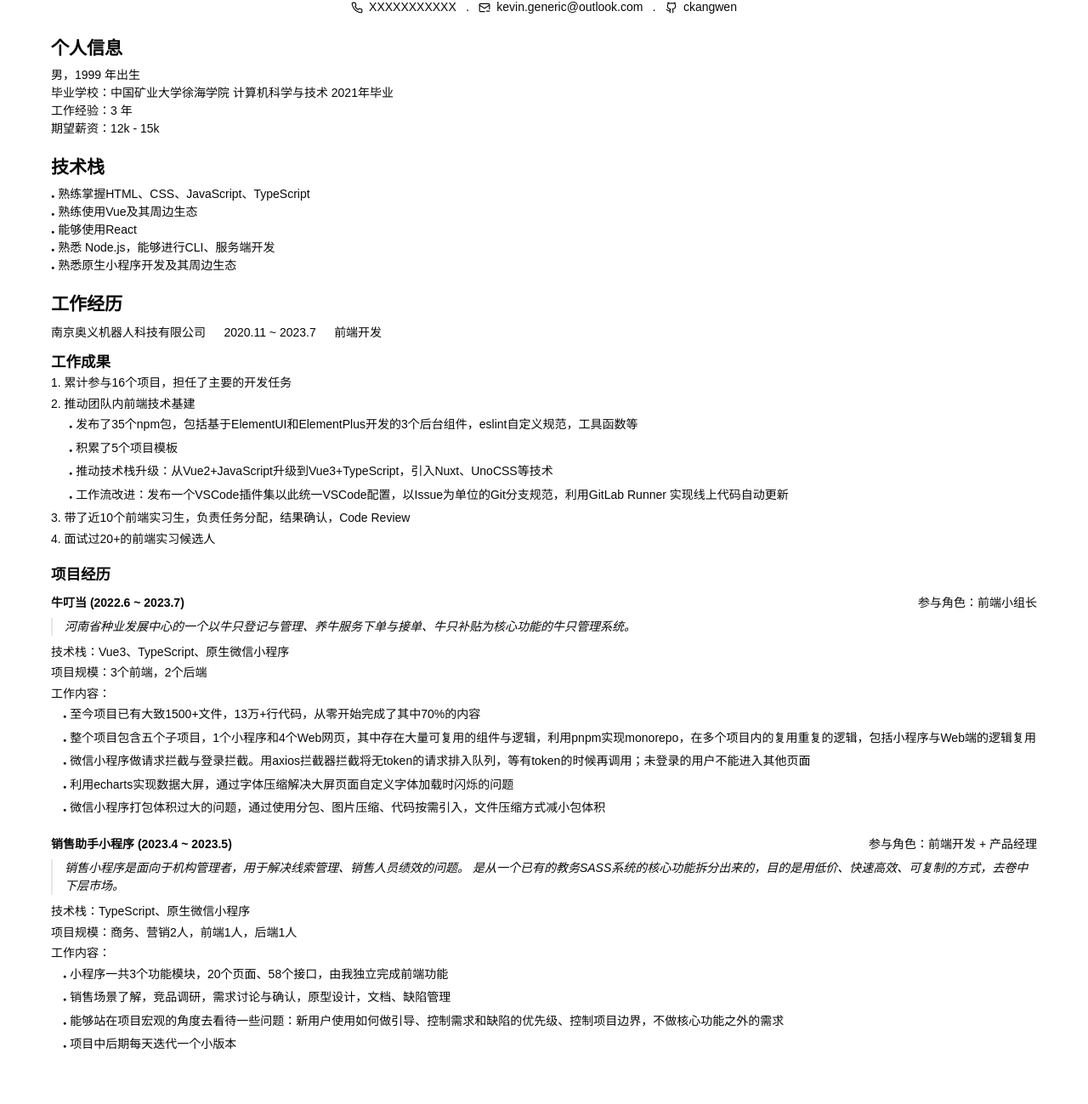
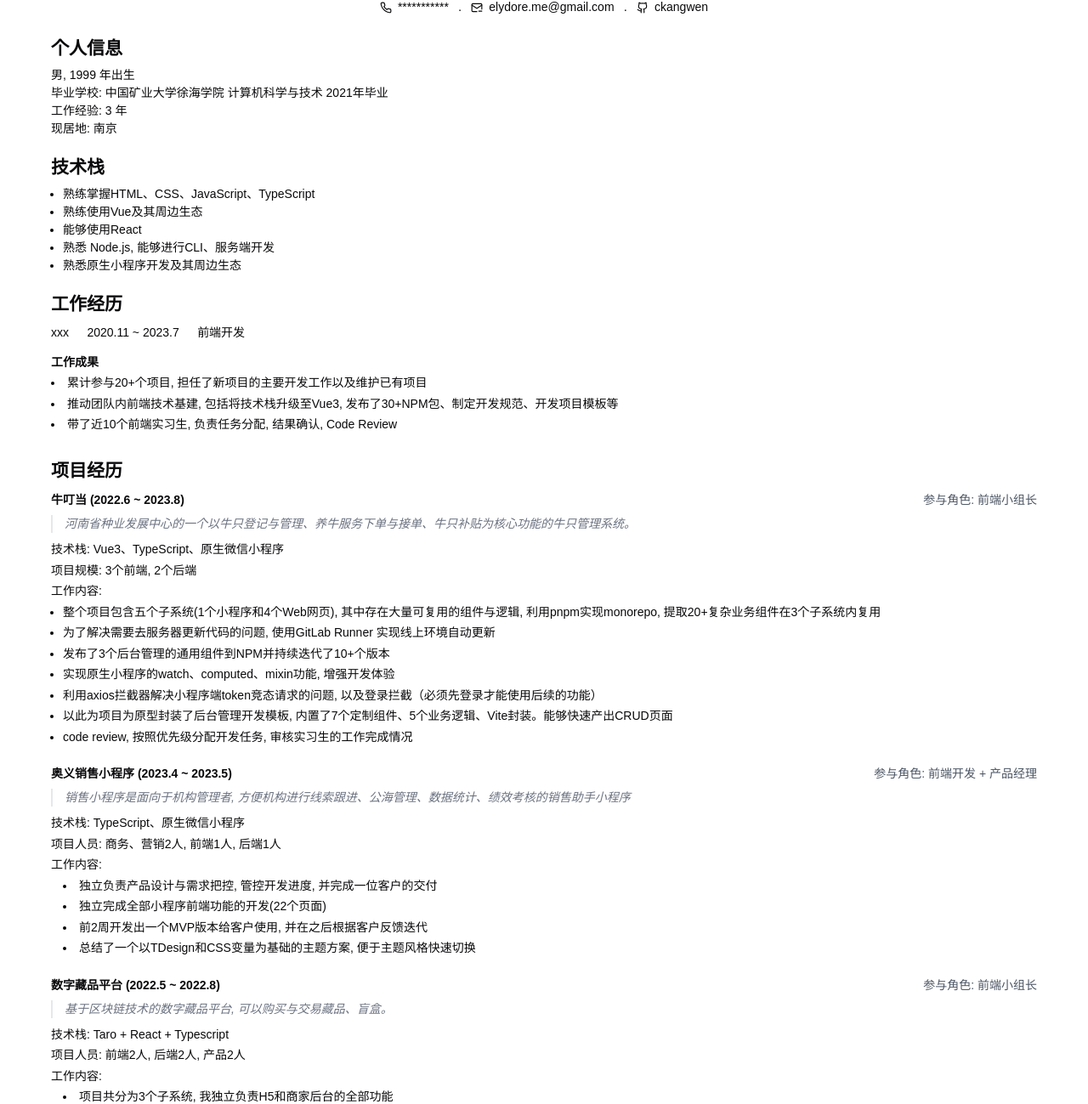
Before and after one commit to ckangwen/resume, a plain HTML site: page index.html in a window 1280 px wide. Shown: the part 84-1383 px from the top of the page at 85% size. Drawn offline with nearby package versions, Linux system fonts and the light colour scheme; a small style sheet from the web is missing.

Commit message:
feat: update resume

```diff
--- a/index.html
+++ b/index.html
@@ -1,15 +1,12 @@
 <!DOCTYPE html>
 <html>
+
 <head>
   <meta charset="UTF-8" />
   <meta name="viewport" content="width=device-width initial-scale=1" />
   <title>个人简历</title>
-    <link
-      rel="stylesheet"
-      href="https://cdn.staticfile.org/lxgw-wenkai-screen-webfont/1.6.0/lxgwwenkaiscreen.css"
-      media="print"
-      onload="this.media='all'"
-    />
+  <link rel="stylesheet" href="https://cdn.staticfile.org/lxgw-wenkai-screen-webfont/1.6.0/lxgwwenkaiscreen.css"
+    media="print" onload="this.media='all'" />
   <link rel="stylesheet" href="./styles/index.css" />
   <script src="https://unpkg.com/vue@3/dist/vue.global.js"></script>
   <script src="https://cdn.tailwindcss.com"></script>
@@ -21,26 +18,44 @@
     }
   </style>
 </head>
+
 <body class="typora-export os-windows">
   <div id="app" class="is-node">
     <center>
-        <h1 class="font-bold text-4xl">XXX</h1>
+      <h1 class="font-bold text-4xl">曹**</h1>
       <div class="mt-2">
         <div class="inline-flex items-center">
-            <svg class="w-4 h-4 mr-2" xmlns="http://www.w3.org/2000/svg" width="24" height="24" viewBox="0 0 24 24" fill="none" stroke="currentColor" stroke-width="2" stroke-linecap="round" stroke-linejoin="round" class="lucide lucide-phone"><path d="M22 16.92v3a2 2 0 0 1-2.18 2 19.79 19.79 0 0 1-8.63-3.07 19.5 19.5 0 0 1-6-6 19.79 19.79 0 0 1-3.07-8.67A2 2 0 0 1 4.11 2h3a2 2 0 0 1 2 1.72 12.84 12.84 0 0 0 .7 2.81 2 2 0 0 1-.45 2.11L8.09 9.91a16 16 0 0 0 6 6l1.27-1.27a2 2 0 0 1 2.11-.45 12.84 12.84 0 0 0 2.81.7A2 2 0 0 1 22 16.92z"/></svg>
-            <span>XXXXXXXXXXX</span>
+          <svg class="w-4 h-4 mr-2" xmlns="http://www.w3.org/2000/svg" width="24" height="24" viewBox="0 0 24 24"
+            fill="none" stroke="currentColor" stroke-width="2" stroke-linecap="round" stroke-linejoin="round"
+            class="lucide lucide-phone">
+            <path
+              d="M22 16.92v3a2 2 0 0 1-2.18 2 19.79 19.79 0 0 1-8.63-3.07 19.5 19.5 0 0 1-6-6 19.79 19.79 0 0 1-3.07-8.67A2 2 0 0 1 4.11 2h3a2 2 0 0 1 2 1.72 12.84 12.84 0 0 0 .7 2.81 2 2 0 0 1-.45 2.11L8.09 9.91a16 16 0 0 0 6 6l1.27-1.27a2 2 0 0 1 2.11-.45 12.84 12.84 0 0 0 2.81.7A2 2 0 0 1 22 16.92z" />
+          </svg>
+          <span>***********</span>
         </div>
         <span class="mx-2">·</span>
 
         <div class="inline-flex items-center">
-            <svg class="w-4 h-4 mr-2" xmlns="http://www.w3.org/2000/svg" width="24" height="24" viewBox="0 0 24 24" fill="none" stroke="currentColor" stroke-width="2" stroke-linecap="round" stroke-linejoin="round" class="lucide lucide-mail-minus"><path d="M22 15V6a2 2 0 0 0-2-2H4a2 2 0 0 0-2 2v12c0 1.1.9 2 2 2h8"/><path d="m22 7-8.97 5.7a1.94 1.94 0 0 1-2.06 0L2 7"/><path d="M16 19h6"/></svg>
-            <span>kevin.generic@outlook.com</span>
+          <svg class="w-4 h-4 mr-2" xmlns="http://www.w3.org/2000/svg" width="24" height="24" viewBox="0 0 24 24"
+            fill="none" stroke="currentColor" stroke-width="2" stroke-linecap="round" stroke-linejoin="round"
+            class="lucide lucide-mail-minus">
+            <path d="M22 15V6a2 2 0 0 0-2-2H4a2 2 0 0 0-2 2v12c0 1.1.9 2 2 2h8" />
+            <path d="m22 7-8.97 5.7a1.94 1.94 0 0 1-2.06 0L2 7" />
+            <path d="M16 19h6" />
+          </svg>
+          <span>elydore.me@gmail.com</span>
         </div>
         <span class="mx-2">·</span>
 
         <div class="inline-flex items-center">
-            <svg class="w-4 h-4 mr-2" xmlns="http://www.w3.org/2000/svg" width="24" height="24" viewBox="0 0 24 24" fill="none" stroke="currentColor" stroke-width="2" stroke-linecap="round" stroke-linejoin="round" class="lucide lucide-github"><path d="M15 22v-4a4.8 4.8 0 0 0-1-3.5c3 0 6-2 6-5.5.08-1.25-.27-2.48-1-3.5.28-1.15.28-2.35 0-3.5 0 0-1 0-3 1.5-2.64-.5-5.36-.5-8 0C6 2 5 2 5 2c-.3 1.15-.3 2.35 0 3.5A5.403 5.403 0 0 0 4 9c0 3.5 3 5.5 6 5.5-.39.49-.68 1.05-.85 1.65-.17.6-.22 1.23-.15 1.85v4"/><path d="M9 18c-4.51 2-5-2-7-2"/></svg>
-            <a href="https://github.com/ckangwen">ckangwen</a>
+          <svg class="w-4 h-4 mr-2" xmlns="http://www.w3.org/2000/svg" width="24" height="24" viewBox="0 0 24 24"
+            fill="none" stroke="currentColor" stroke-width="2" stroke-linecap="round" stroke-linejoin="round"
+            class="lucide lucide-github">
+            <path
+              d="M15 22v-4a4.8 4.8 0 0 0-1-3.5c3 0 6-2 6-5.5.08-1.25-.27-2.48-1-3.5.28-1.15.28-2.35 0-3.5 0 0-1 0-3 1.5-2.64-.5-5.36-.5-8 0C6 2 5 2 5 2c-.3 1.15-.3 2.35 0 3.5A5.403 5.403 0 0 0 4 9c0 3.5 3 5.5 6 5.5-.39.49-.68 1.05-.85 1.65-.17.6-.22 1.23-.15 1.85v4" />
+            <path d="M9 18c-4.51 2-5-2-7-2" />
+          </svg>
+          <a href="https://github.com/ckangwen" target="_blank">ckangwen</a>
         </div>
       </div>
     </center>
@@ -48,21 +63,21 @@
     <div class="mt-6">
       <h2 class="text-2xl mb-2 font-bold">个人信息</h2>
       <ul>
-          <li>男，1999 年出生</li>
-          <li>毕业学校：中国矿业大学徐海学院 计算机科学与技术 2021年毕业</li>
-          <li>工作经验：3 年</li>
-          <li>期望薪资：12k - 15k</li>
+        <li>男, 1999 年出生</li>
+        <li>毕业学校: 中国矿业大学徐海学院 计算机科学与技术 2021年毕业</li>
+        <li>工作经验: 3 年</li>
+        <li>现居地: 南京</li>
       </ul>
     </div>
 
     <div class="mt-6">
       <h2 class="text-2xl mb-2 font-bold">技术栈</h2>
-        <ul>
-          <li><span class="li-dot">●</span>熟练掌握HTML、CSS、JavaScript、TypeScript</li>
-          <li><span class="li-dot">●</span>熟练使用Vue及其周边生态</li>
-          <li><span class="li-dot">●</span>能够使用React</li>
-          <li><span class="li-dot">●</span>熟悉 Node.js，能够进行CLI、服务端开发</li>
-          <li><span class="li-dot">●</span>熟悉原生小程序开发及其周边生态</li>
+      <ul class="pl-4">
+        <li class="list-disc">熟练掌握HTML、CSS、JavaScript、TypeScript</li>
+        <li class="list-disc">熟练使用Vue及其周边生态</li>
+        <li class="list-disc">能够使用React</li>
+        <li class="list-disc">熟悉 Node.js, 能够进行CLI、服务端开发</li>
+        <li class="list-disc">熟悉原生小程序开发及其周边生态</li>
       </ul>
     </div>
 
@@ -72,81 +87,88 @@
       <div>
         <div class="w-full flex flex-col mb-1">
           <p class="leading-7">
-              <span class="mr-5">南京奥义机器人科技有限公司</span>
+            <span class="mr-5">xxx</span>
             <span class="mr-5">2020.11 ~ 2023.7</span>
             <span class="mr-5">前端开发</span>
           </p>
-            <p class="leading-7 text-xl font-bold mt-3">工作成果</p>
-            <p class="leading-7">1. 累计参与16个项目，担任了主要的开发任务</p>
-            <p class="leading-7">2. 推动团队内前端技术基建</p>
-            <div class="pl-6">
-              <p class="leading-7"><span class="li-dot">●</span>发布了35个npm包，包括基于ElementUI和ElementPlus开发的3个后台组件，eslint自定义规范，工具函数等</p>
-              <p class="leading-7"><span class="li-dot">●</span>积累了5个项目模板</p>
-              <p class="leading-7"><span class="li-dot">●</span>推动技术栈升级：从Vue2+JavaScript升级到Vue3+TypeScript，引入Nuxt、UnoCSS等技术</p>
-              <p class="leading-7"><span class="li-dot">●</span>工作流改进：发布一个VSCode插件集以此统一VSCode配置，以Issue为单位的Git分支规范，利用GitLab Runner 实现线上代码自动更新</p>
+          <p class="leading-7 font-bold mt-3">工作成果</p>
+          <li class="leading-7 list-disc">累计参与20+个项目, 担任了新项目的主要开发工作以及维护已有项目</li>
+          <li class="leading-7 list-disc">推动团队内前端技术基建, 包括将技术栈升级至Vue3, 发布了30+NPM包、制定开发规范、开发项目模板等</li>
+          <li class="leading-7 list-disc">带了近10个前端实习生, 负责任务分配, 结果确认, Code Review</li>
         </div>
-            <p class="leading-7">3. 带了近10个前端实习生，负责任务分配，结果确认，Code Review</p>
-            <p class="leading-7">4. 面试过20+的前端实习候选人</p>
-            <!--  -->
-            <p class="leading-7 text-xl font-bold mt-5">项目经历</p>
+
+      </div>
+
+      <section class="mt-8">
+        <h2 class="text-2xl mb-2 font-bold">项目经历</h2>
         <div class="mt-3">
           <div class="w-full flex justify-between mb-1">
-                <span class="font-bold">牛叮当  (2022.6 ~ 2023.7)</span>
-                <span>参与角色：前端小组长</span>
+            <span class="font-bold">牛叮当 (2022.6 ~ 2023.8)</span>
+            <span class="text-gray-600">参与角色: 前端小组长</span>
           </div>
-              <blockquote class="my-2 border-l-2 pl-4 italic">
-                河南省种业发展中心的一个以牛只登记与管理、养牛服务下单与接单、牛只补贴为核心功能的牛只管理系统。
-              </blockquote>
+          <blockquote class="my-2 border-l-2 pl-4 italic text-gray-500">河南省种业发展中心的一个以牛只登记与管理、养牛服务下单与接单、牛只补贴为核心功能的牛只管理系统。</blockquote>
 
           <div class="flex flex-col">
-                <p class="leading-7">技术栈：Vue3、TypeScript、原生微信小程序</p>
-                <p class="leading-7">项目规模：3个前端，2个后端</p>
-                <p class="leading-7">工作内容：</p>
+            <p class="leading-7">技术栈: Vue3、TypeScript、原生微信小程序</p>
+            <p class="leading-7">项目规模: 3个前端, 2个后端</p>
+            <p class="leading-7">工作内容: </p>
+            <ul class="pl-4">
+              <li class="leading-7 list-disc">整个项目包含五个子系统(1个小程序和4个Web网页), 其中存在大量可复用的组件与逻辑, 利用pnpm实现monorepo,
+                提取20+复杂业务组件在3个子系统内复用</li>
+              <li class="leading-7 list-disc">为了解决需要去服务器更新代码的问题, 使用GitLab Runner 实现线上环境自动更新</li>
+              <li class="leading-7 list-disc">发布了3个后台管理的通用组件到NPM并持续迭代了10+个版本</li>
+              <li class="leading-7 list-disc">实现原生小程序的watch、computed、mixin功能, 增强开发体验</li>
+              <li class="leading-7 list-disc">利用axios拦截器解决小程序端token竞态请求的问题, 以及登录拦截（必须先登录才能使用后续的功能）</li>
+              <li class="leading-7 list-disc">以此为项目为原型封装了后台管理开发模板, 内置了7个定制组件、5个业务逻辑、Vite封装。能够快速产出CRUD页面</li>
+              <li class="leading-7 list-disc">code review, 按照优先级分配开发任务, 审核实习生的工作完成情况</li>
+          </div>
+        </div>
+        <!--  -->
+        <div class="mt-6">
+          <div class="w-full flex justify-between mb-1">
+            <span class="font-bold">奥义销售小程序 (2023.4 ~ 2023.5)</span>
+            <span class="text-gray-600">参与角色: 前端开发 + 产品经理</span>
+          </div>
+          <blockquote class="my-2 border-l-2 pl-4 italic text-gray-500">销售小程序是面向于机构管理者, 方便机构进行线索跟进、公海管理、数据统计、绩效考核的销售助手小程序</blockquote>
+
+          <div class="flex flex-col">
+            <p class="leading-7">技术栈: TypeScript、原生微信小程序</p>
+            <p class="leading-7">项目人员: 商务、营销2人, 前端1人, 后端1人</p>
+            <p class="leading-7">工作内容: </p>
             <div class="pl-4">
-                  <p class="leading-7"><span class="li-dot">●</span>至今项目已有大致1500+文件，13万+行代码，从零开始完成了其中70%的内容</p>
-                  <p class="leading-7"><span class="li-dot">●</span>整个项目包含五个子项目，1个小程序和4个Web网页，其中存在大量可复用的组件与逻辑，利用pnpm实现monorepo，在多个项目内的复用重复的逻辑，包括小程序与Web端的逻辑复用</p>
-                  <p class="leading-7"><span class="li-dot">●</span>微信小程序做请求拦截与登录拦截。用axios拦截器拦截将无token的请求排入队列，等有token的时候再调用；未登录的用户不能进入其他页面</p>
-                  <p class="leading-7"><span class="li-dot">●</span>利用echarts实现数据大屏，通过字体压缩解决大屏页面自定义字体加载时闪烁的问题</p>
-                  <p class="leading-7"><span class="li-dot">●</span>微信小程序打包体积过大的问题，通过使用分包、图片压缩、代码按需引入，文件压缩方式减小包体积</p>
+              <li class="leading-7 list-disc">独立负责产品设计与需求把控, 管控开发进度, 并完成一位客户的交付</li>
+              <li class="leading-7 list-disc">独立完成全部小程序前端功能的开发(22个页面)</li>
+              <li class="leading-7 list-disc">前2周开发出一个MVP版本给客户使用, 并在之后根据客户反馈迭代</li>
+              <li class="leading-7 list-disc">总结了一个以TDesign和CSS变量为基础的主题方案, 便于主题风格快速切换</li>
             </div>
           </div>
         </div>
         <!--  -->
-            <div class="mt-5">
+        <div class="mt-6">
           <div class="w-full flex justify-between mb-1">
-                <span class="font-bold">销售助手小程序  (2023.4 ~ 2023.5)</span>
-                <span>参与角色：前端开发 + 产品经理</span>
+            <span class="font-bold">数字藏品平台 (2022.5 ~ 2022.8)</span>
+            <span class="text-gray-600">参与角色: 前端小组长</span>
           </div>
-              <blockquote class="my-2 border-l-2 pl-4 italic">
-                销售小程序是面向于机构管理者，用于解决线索管理、销售人员绩效的问题。
-                是从一个已有的教务SASS系统的核心功能拆分出来的，目的是用低价、快速高效、可复制的方式，去卷中下层市场。
-              </blockquote>
+          <blockquote class="my-2 border-l-2 pl-4 italic text-gray-500">基于区块链技术的数字藏品平台, 可以购买与交易藏品、盲盒。</blockquote>
 
           <div class="flex flex-col">
-                <p class="leading-7">技术栈：TypeScript、原生微信小程序</p>
-                <p class="leading-7">项目规模：商务、营销2人，前端1人，后端1人</p>
-                <p class="leading-7">工作内容：</p>
+            <p class="leading-7">技术栈: Taro + React + Typescript</p>
+            <p class="leading-7">项目人员: 前端2人, 后端2人, 产品2人</p>
+            <p class="leading-7">工作内容: </p>
             <div class="pl-4">
-                  <p class="leading-7"><span class="li-dot">●</span>小程序一共3个功能模块，20个页面、58个接口，由我独立完成前端功能</p>
-                  <p class="leading-7"><span class="li-dot">●</span>销售场景了解，竞品调研，需求讨论与确认，原型设计，文档、缺陷管理</p>
-                  <p class="leading-7"><span class="li-dot">●</span>能够站在项目宏观的角度去看待一些问题：新用户使用如何做引导、控制需求和缺陷的优先级、控制项目边界，不做核心功能之外的需求</p>
-                  <p class="leading-7"><span class="li-dot">●</span>项目中后期每天迭代一个小版本</p>
+              <li class="leading-7 list-disc">项目共分为3个子系统, 我独立负责H5和商家后台的全部功能</li>
+              <li class="leading-7 list-disc">在微信小程序和手机浏览器内, 实现用threejs渲染3D模型</li>
+              <li class="leading-7 list-disc">实现H5与小程序的海报生成与下载</li>
+              <li class="leading-7 list-disc">支付功能兼容微信小程序、浏览器、支付宝</li>
+              <li class="leading-7 list-disc">解决yarn workspace与umi、taro一起使用的异常, 实现monorepo</li>
             </div>
           </div>
         </div>
+      </section>
+
     </div>
   </div>
   </div>
-<!--
-      <div class="mt-6">
-        <h2 class="text-2xl mb-2 font-bold">个人评价</h2>
-        <ul>
-          <li><span class="li-dot">●</span>对技术抱有热情，能够持续跟进前端社区最新内容</li>
-          <li><span class="li-dot">●</span>善于通过阅读源码学习和解决问题</li>
-          <li><span class="li-dot">●</span>对AI感兴趣，在团队内发布了一个GPT内容生成器项目</li>
-          <li><span class="li-dot">●</span>未来想成为一个独立开发者</li>
-        </ul>
-      </div> -->
-    </div>
 </body>
+
 </html>
```
Also changed, not shown: 1 other file. Lines whose indentation alone changed are shown as unchanged.
